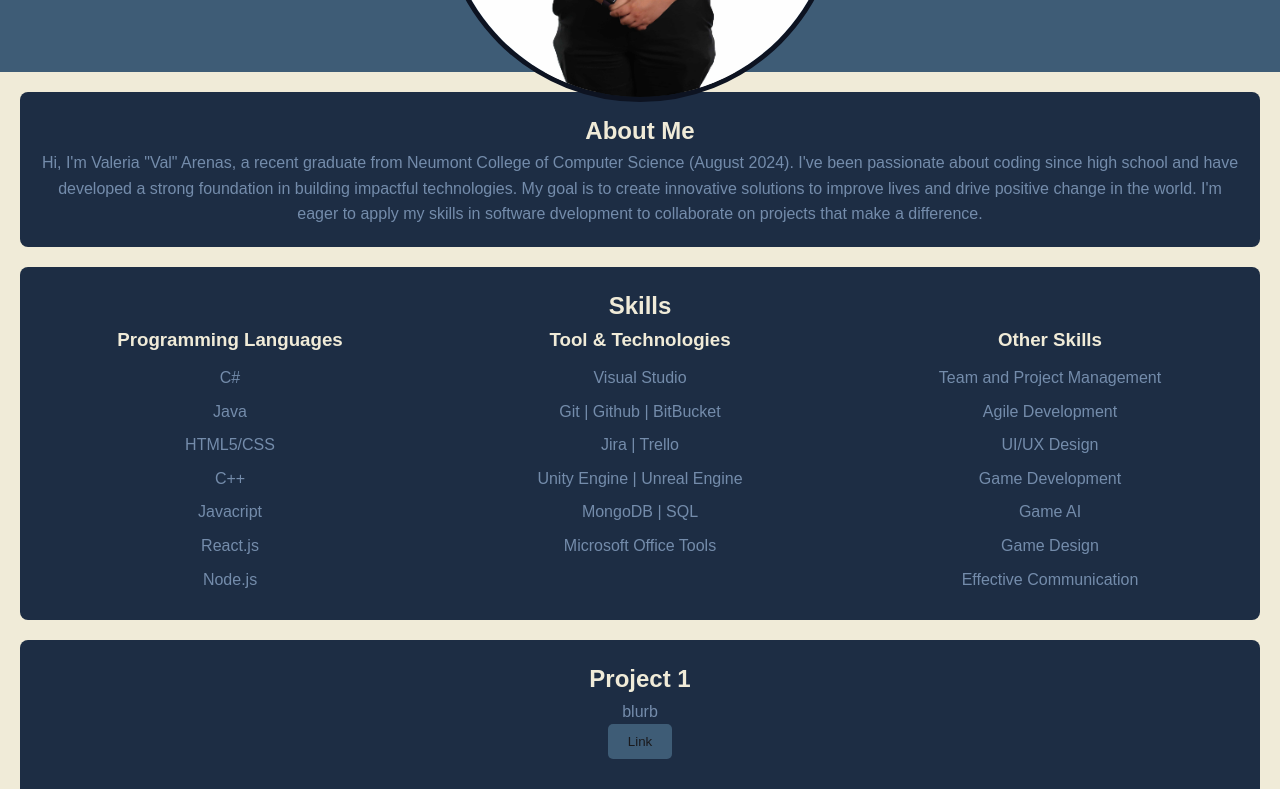
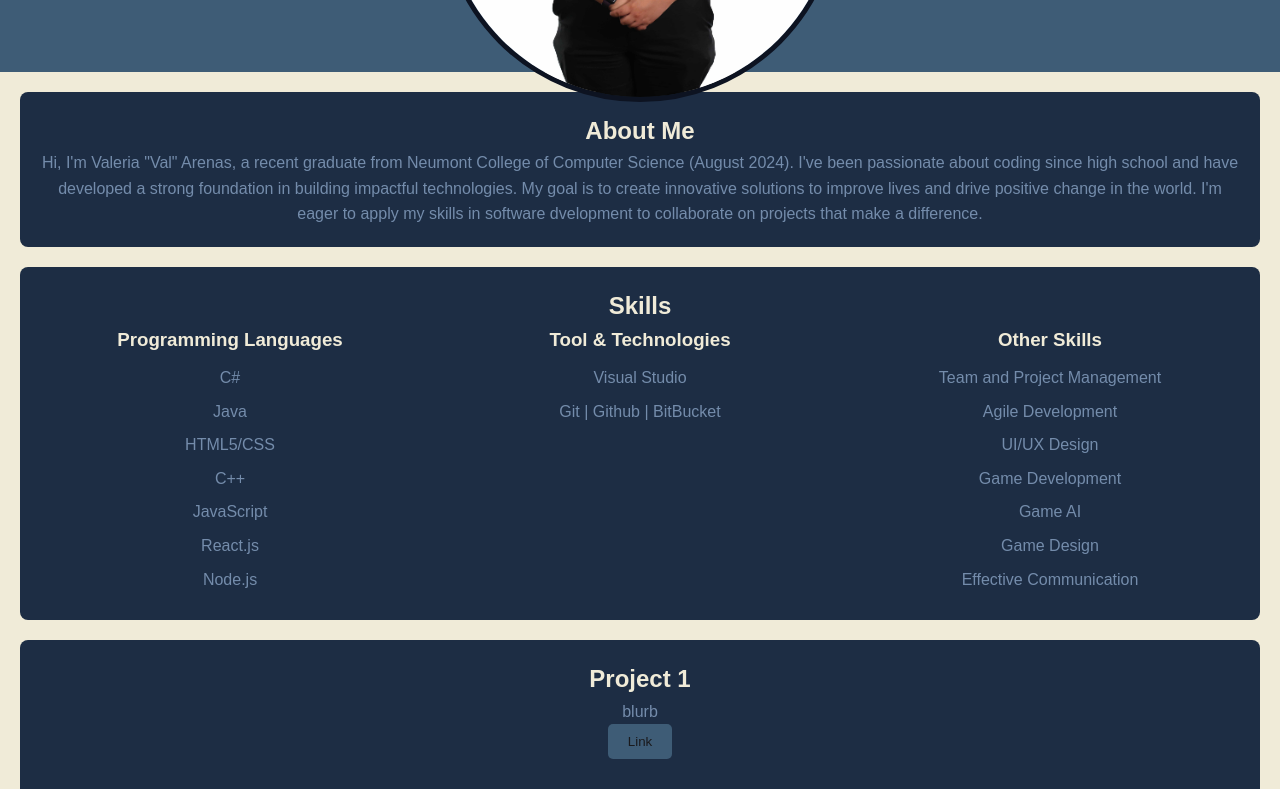
Before and after one commit to Varenas21/Varenas21.github.io, a plain HTML site: page index.html in a window 1280 px wide. Shown: the part 454-1243 px from the top of the page. Drawn offline with Linux system fonts and the light colour scheme.

Commit message:
Skills are now being added dynamically

```diff
--- a/MainScripts.js
+++ b/MainScripts.js
@@ -10,3 +10,47 @@ document.querySelector('nav').addEventListener('click',function(event) {
         event.preventDefault();
     }
 })
+
+document.addEventListener("DOMContentLoaded", function() {
+    // Skills data: categories and skills
+    const skillsData = [
+        {
+        category: "Programming Languages",
+        skills: ["C#", "Java", "HTML5/CSS", "C++", "JavaScript", "React.js", "Node.js"]
+    },
+    {
+        category: "Tool & Technologies",
+        skills: ["Visual Studio", "Git | Github | BitBucket"]
+    },
+    {
+        category: "Other Skills",
+        skills: ["Team and Project Management", "Agile Development", "UI/UX Design", "Game Development", "Game AI", "Game Design", "Effective Communication"]
+    }
+    ];
+
+    // Use the contaienr to append the items
+    const skillsContainer = document.querySelector('.skills-container');
+
+    // Loop through each item and generate it dynamically
+    skillsData.forEach(skillCategory => {
+        const categoryDiv = document.createElement('div');
+        categoryDiv.classList.add('skills-list');
+
+        // Create category title
+        const categoryTitle = document.createElement('h3');
+        categoryTitle.textContent = skillCategory.category;
+        categoryDiv.appendChild(categoryTitle);
+
+        // Create list of skills
+        const skillsList = document.createElement('ul');
+        skillCategory.skills.forEach(skill => {
+            const listItem = document.createElement('li');
+            listItem.textContent = skill;
+            skillsList.appendChild(listItem);
+        });
+
+        // Append items to container
+        categoryDiv.appendChild(skillsList);
+        skillsContainer.appendChild(categoryDiv);
+    })
+});
--- a/index.html
+++ b/index.html
@@ -48,45 +48,8 @@
   <!-- Skills -->
   <section id="Skills">
     <h1>Skills</h1>
-    <div class="skills-container">
-      <div class="skills-list">
-        <h3>Programming Languages</h3>
-        <ul>
-          <li>C#</li>
-          <li>Java</li>
-          <li>HTML5/CSS</li>
-          <li>C++</li>
-          <li>Javacript</li>
-          <li>React.js</li>
-          <li>Node.js</li>
-        </ul>
-      </div>
-      <div class="skills-list">
-        <h3>Tool & Technologies</h3>
-        <ul>
-          <li>Visual Studio</li>
-          <li>Git | Github | BitBucket</li>
-          <li>Jira | Trello</li>
-          <li>Unity Engine | Unreal Engine</li>
-          <li>MongoDB | SQL</li>
-          <li>Microsoft Office Tools</li>
-        </ul>
-      </div>
-      <div class="skills-list">
-        <h3>Other Skills</h3>
-        <ul>
-          <li>Team and Project Management</li>
-          <li>Agile Development</li>
-          <li>UI/UX Design</li>
-          <li>Game Development</li>
-          <li>Game AI</li>
-          <li>Game Design</li>
-          <li>Effective Communication</li>
-        </ul>
-      </div>
-    </div>
-
-
+    <!-- Dynamically adding in skills -->
+    <div class="skills-container"></div>
   </section>
 
   <!-- Projects -->
```
